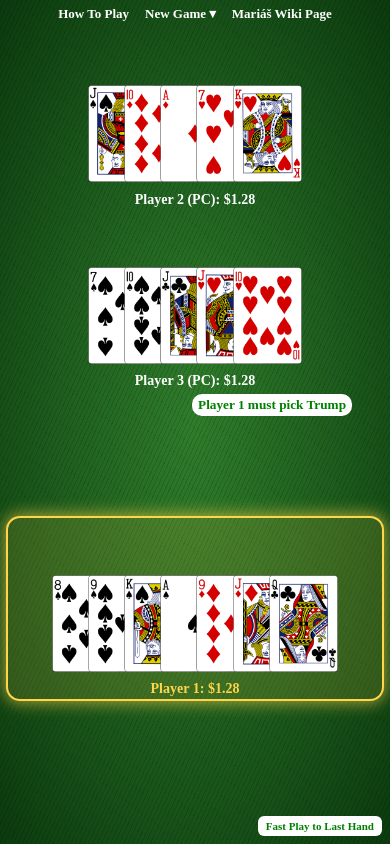
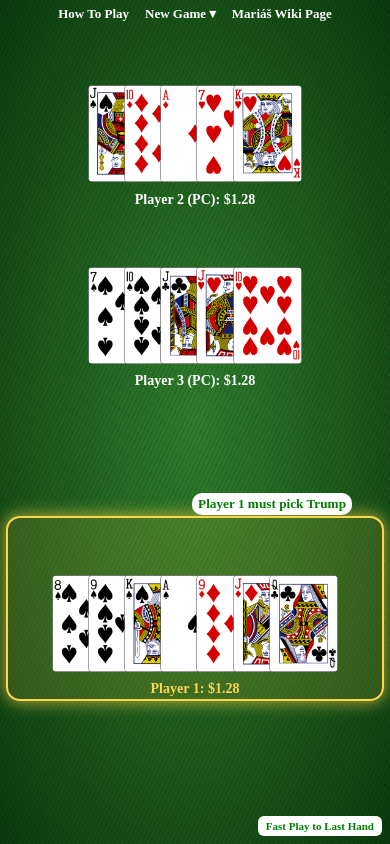
Before and after one commit to iballen93/marias-card-game, an Angular app: page /game/learning-pc-slow in a window 390 px wide. Built offline with nearby package versions, Linux system fonts and the light colour scheme.

Commit message:
on phones, put the trick at the top and let the messages grow up from just above Player 1

```diff
--- a/src/app/components/game/game.component.less
+++ b/src/app/components/game/game.component.less
@@ -108,18 +108,19 @@ table {
         display: grid;
         grid-template-columns: calc(var(--card-width) * 2.1) 1fr;
         column-gap: 8px;
-        height: calc(var(--hand-pile-height) + 20px);
+        // at least a trick's height, and taller when a message needs it, so nothing scrolls
+        min-height: calc(var(--hand-pile-height) + 20px);
         padding: 2px 8px;
-        overflow: hidden;
         box-sizing: border-box;
     }
 
+    // at the bottom, just above Player 1
     .turn-status {
         grid-column: 2;
         position: static;
         transform: none;
         padding: 0;
-        overflow-y: auto;
+        align-self: end;
     }
 
     .trick-pile {
@@ -129,7 +130,7 @@ table {
         position: static;
         transform: none;
         padding: 0;
-        align-self: center;
+        align-self: start;
     }
 
     // Player 1's piles are above the corners here, so only Fast Play limits the width
@@ -177,21 +178,21 @@ table {
         max-width: calc(33vw - env(safe-area-inset-left, 0px) - var(--corner-gap) * 2);
     }
 
-    // Messages sit at the top centre like the web view, with the trick below them
+    // The trick sits at the top centre, and the messages at the bottom, just above Player 1
     .trick-pile {
         grid-column: 2;
         grid-row: 1;
         align-self: start;
-        margin-top: var(--message-space);
-        // keeps its height when the table is empty, so Player 1 doesn't jump
-        min-height: var(--hand-pile-height);
+        // keeps the whole middle's height when the table is empty, so Player 1 doesn't jump
+        min-height: calc(var(--hand-pile-height) + var(--message-space));
     }
 
+    // grows upwards as far as the text needs, over the bottom of the trick if it must, since the cards' corners still show
     .turn-status {
         grid-column: 2;
         grid-row: 1;
-        align-self: start;
-        max-height: var(--message-space);
+        align-self: end;
+        max-height: calc(var(--hand-pile-height) + var(--message-space));
         padding: 0 8px;
         box-sizing: border-box;
     }
```
